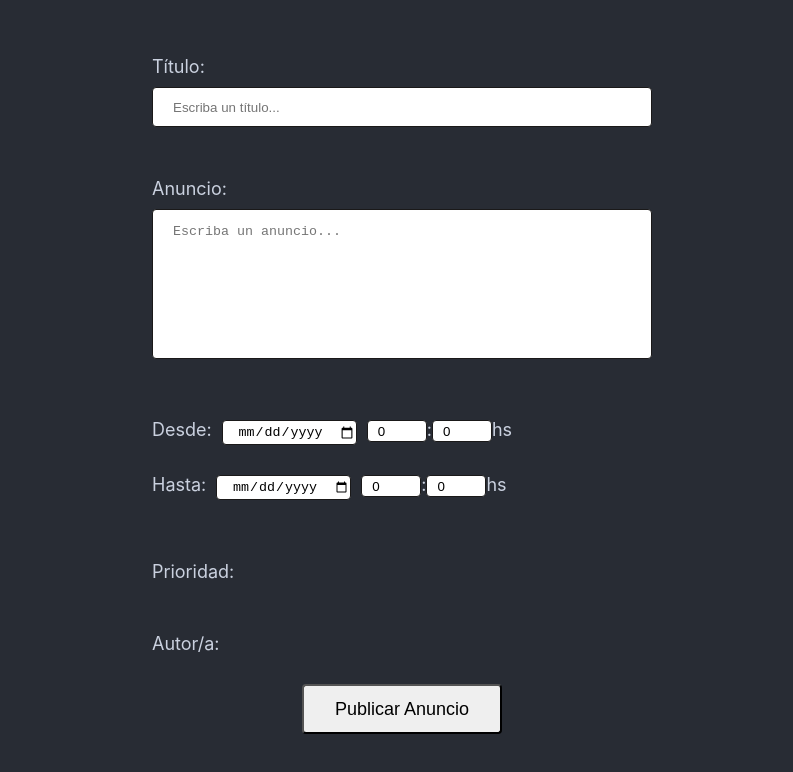
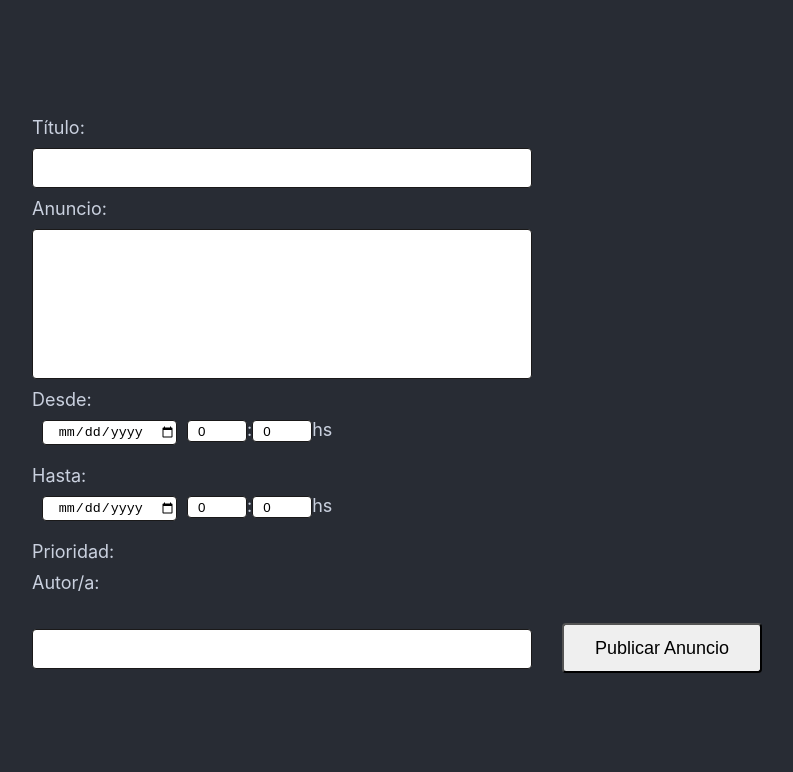
Before and after one commit to garatma/uns-proyecto-final, a React (Create React App) app in the folder src/admin/: page / in a window 1280 px wide. Shown: the top 772 px of the page, without its empty margins (238-1031 px from the left). Built offline with nearby package versions, Linux system fonts and the light colour scheme.

Commit message:
Creation of Component Announcement to show the form for create new announcements

```diff
--- a/src/admin/src/App.css
+++ b/src/admin/src/App.css
@@ -65,6 +65,19 @@ input {
     resize: none;
 }
 
+.authorLabel label{
+    width: 5px;
+        height: 40px;
+        display: inline-block;
+        background-color: transparent;
+}
+
+.authorInput{
+    width: 500px;
+    height: 40px;
+    display:inline-block;
+}
+
 
 
 textarea {
--- a/src/admin/src/App.js
+++ b/src/admin/src/App.js
@@ -102,6 +102,20 @@ class Date extends React.Component {
     }
 }
 
+class Time extends React.Component {
+    render() {
+        return (
+            <div>
+                <Date />
+                <Number min={0} max={23} />
+                :
+                <Number min={0} max={59} />
+                hs
+            </div>
+        );
+    }
+}
+
 class Number extends React.Component {
     constructor(props) {
         super(props);
@@ -133,44 +147,69 @@ class Number extends React.Component {
     }
 }
 
-class App extends React.Component {
+
+class Announcement extends React.Component {
+    constructor(props) {
+        super(props);
+        this.state = {
+            title: "",
+            textAnnouncement: "",
+            author: ""
+        };
+
+        this.handleTextChange = this.handleTextChange.bind(this);
+    }
+
+    handleTextChange(event) {
+        const target = event.target;
+        const value = target.value;
+        const name = target.name;
+        this.setState({
+            [name]: value
+        });
+    }
+
     render() {
         return (
-            <div div className="App">
-                <header className="App-header">
+            <div>
                 <form>
                     <label>Título:</label>
-                        <input required type="text" placeholder="Escriba un título..." />
-                        <br />
+                    <input required name="title" type="text" value={this.state.title} onChange={this.handleTextChange} />
                     <label>Anuncio:</label>
-                        <textarea required placeholder="Escriba un anuncio..."></textarea>
-                        <br />
+                    <textarea required name="textAnnouncement" value={this.state.textAnnouncement} onChange={this.handleTextChange} ></textarea>
                     <label>
                         Desde:
-                            <Date />
-                            <Number min={0} max={23} />
-                            :
-                            <Number min={0} max={59} />
-                            hs
+                        <Time />
                     </label>
                     <label>
                         Hasta:
-                            <Date />
-                            <Number min={0} max={23} />
-                            :
-                            <Number min={0} max={59} />
-                            hs
+                        <Time />
                     </label>
-                        <br />
                     <label>Prioridad:</label>
-                        <br />
-                        <label>Autor/a:</label>
-                        <button>Publicar Anuncio</button>
+                    <label className="authorLabel">Autor/a:</label>
+                    <input required className="authorInput" name="author" type="text" value={this.state.author} onChange={this.handleTextChange} />
+                    <button onClick={() => {
+                        console.log(this.state.title);
+                        console.log(this.state.title);
+                        console.log(this.state.textAnnouncement);
+                        console.log(this.state.author);
+                    }}>Publicar Anuncio</button>
                 </form>
-                </header>
             </div>
         );
     }
 }
 
+class App extends React.Component {
+    render() {
+        return (
+            <div className="App">
+                <header className="App-header">
+                    <Announcement></Announcement>
+                </header>
+            </div >
+        );
+    }
+}
+
 export default App;
```
Lines whose indentation alone changed are shown as unchanged.
